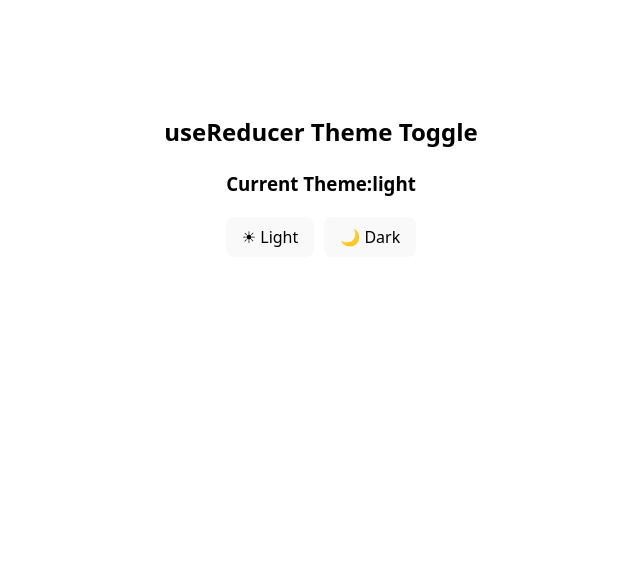
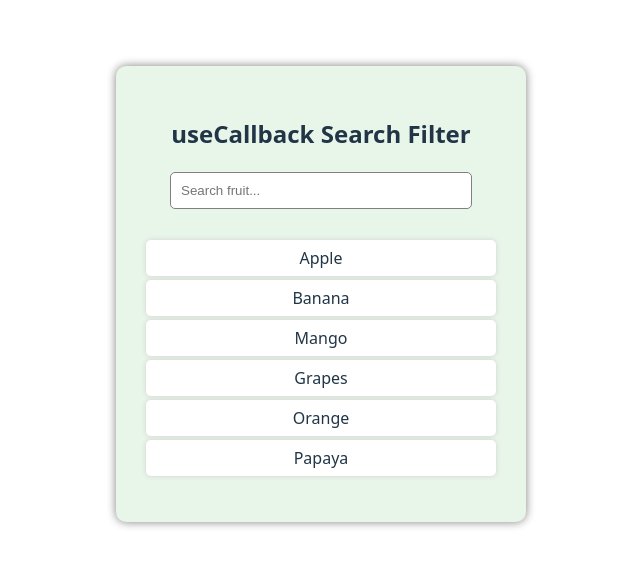
Before and after one commit to zarish123z/React.js, a React (Vite) app in the folder vite-project/: page / in a window 1280 px wide. Shown: the part 146-712 px from the top of the page, without its empty margins (319-959 px from the left). Built offline with nearby package versions, Linux system fonts and the light colour scheme.

Commit message:
UseCallback_(Hook)

```diff
--- /dev/null
+++ b/vite-project/src/UseCallback.jsx
@@ -0,0 +1,68 @@
+import React, { useState, useCallback } from "react";
+
+//  product list
+const products = ["Apple", "Banana", "Mango", "Grapes", "Orange", "Papaya"];
+
+function UseCallback() {
+  const [search, setSearch] = useState("");
+
+  //  useCallback -> filtering function memoized
+  // Only re-creates when `search` value changes
+  const filteredProducts = useCallback(() => {
+    return products.filter((item) =>
+      item.toLowerCase().includes(search.toLowerCase())
+    );
+  }, [search]);
+
+  return (
+    <div
+      style={{
+        textAlign: "center",
+        marginTop: "80px",
+        padding: "30px",
+        width: "350px",
+        marginInline: "auto",
+        background: "#e8f5e9",
+        borderRadius: "10px",
+        boxShadow: "0 0 10px gray",
+      }}
+    >
+      <h2> useCallback Search Filter</h2>
+
+      {/* Input changes -> only search state update */}
+      <input
+        type="text"
+        placeholder="Search fruit..."
+        value={search}
+        onChange={(e) => setSearch(e.target.value)}
+        style={{
+          padding: "10px",
+          width: "80%",
+          borderRadius: "5px",
+          border: "1px solid gray",
+          marginBottom: "15px",
+        }}
+      />
+
+      {/*  Call memoized function */}
+      <ul style={{ listStyle: "none", padding: 0 }}>
+        {filteredProducts().map((item, index) => (
+          <li
+            key={index}
+            style={{
+              padding: "6px",
+              background: "#ffffffff",
+              margin: "4px 0",
+              borderRadius: "5px",
+              boxShadow: "0 0 5px lightgray",
+            }}
+          >
+            {item}
+          </li>
+        ))}
+      </ul>
+    </div>
+  );
+}
+
+export default UseCallback;
--- a/vite-project/src/main.jsx
+++ b/vite-project/src/main.jsx
@@ -20,6 +20,7 @@ import UseContext from "./UseContext.jsx";
 import AppInsideuseContext from "./AppInsideuseContext.jsx";
 import UseReducer from "./UseReducer.jsx";
 import UseMemo from "./UseMemo.jsx";
+import UseCallback from "./UseCallback.jsx";
 
 
 
@@ -49,8 +50,9 @@ createRoot(document.getElementById("root")).render(
     {/* <UseContext>
   <AppInsideuseContext/>
 </UseContext> */}
-<UseReducer/>
+{/* <UseReducer/> */}
 {/* <UseMemo/> */}
+<UseCallback/>
 
 
 
```
